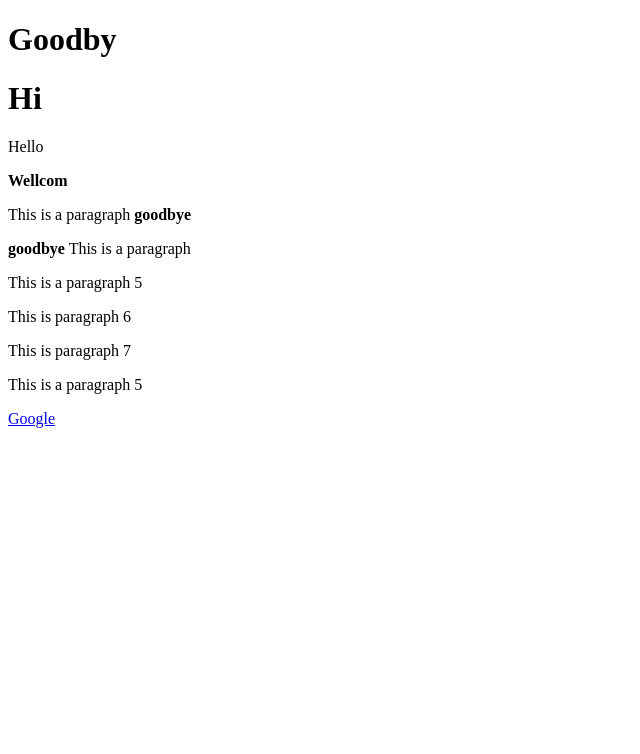
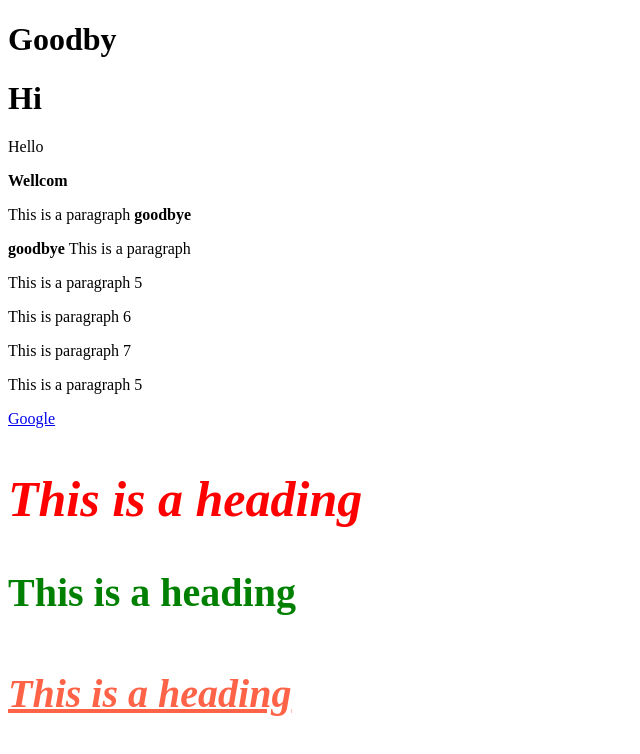
Before and after one commit to mdmahmudunnabi4/JQuery_basic, a plain HTML site: page index.html in a window 1280 px wide. Shown: the whole page, without its empty margins (0-640 px from the left). Drawn offline with nearby package versions, Linux system fonts and the light colour scheme.

Commit message:
css style manipulating

```diff
--- a/index.html
+++ b/index.html
@@ -38,6 +38,15 @@
     <a href="http://google.com" target="blank">Google</a>
 
 
+    <!-- css style manipulating -->
+
+    <h2>This is a heading</h2>
+
+    <h3>This is a heading</h3>
+
+
+    <h4>This is a heading</h4>
+
 
 
     <script src="https://ajax.googleapis.com/ajax/libs/jquery/3.7.1/jquery.min.js"></script>
--- a/index.js
+++ b/index.js
@@ -26,3 +26,17 @@ $("#p6").before(myPara7)
 //  document.querySelector("a").setAttribute("href", "https://www.studywithanis .com")
 
 $("a").attr("href", "https://www.studywithanis .com")
+
+
+// css style manipulating
+
+$('h2').css("color", "red")
+$("h2").css("font-size", "50px")
+$("h2").css("font-style", "italic")
+
+$("h3").css({"color":"green", "font-size": "40px"})
+
+// document.querySelector("h4").classList.add("style1")
+// document.querySelector("h4").classList.remove("style1")
+
+$("h4").addClass("style1 style2")
--- a/style.css
+++ b/style.css
@@ -0,0 +1,8 @@
+.style1{
+    font-size: 40px;
+    color: tomato;
+}
+.style2{
+    font-style:italic;
+    text-decoration: underline;
+}
```
